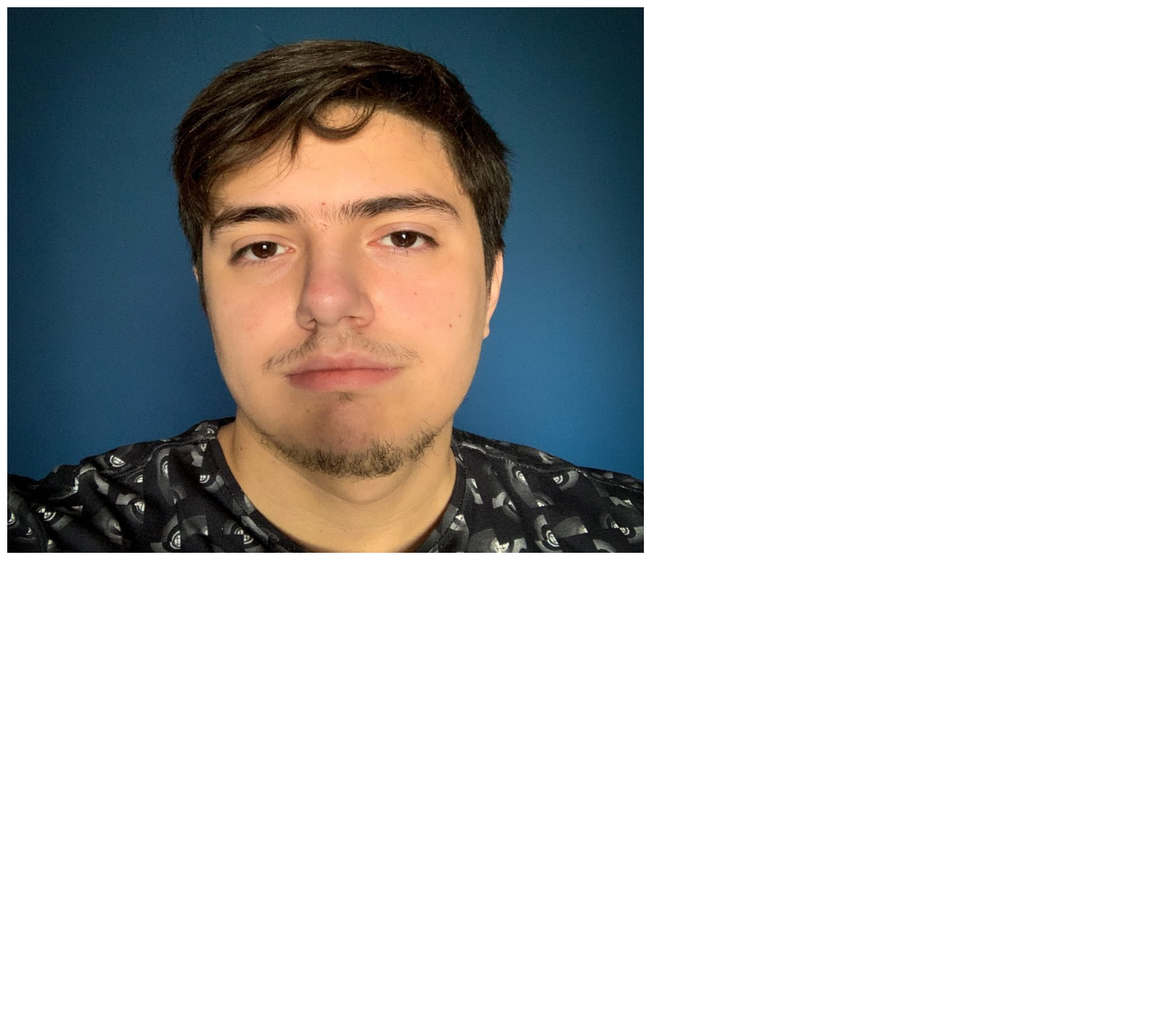
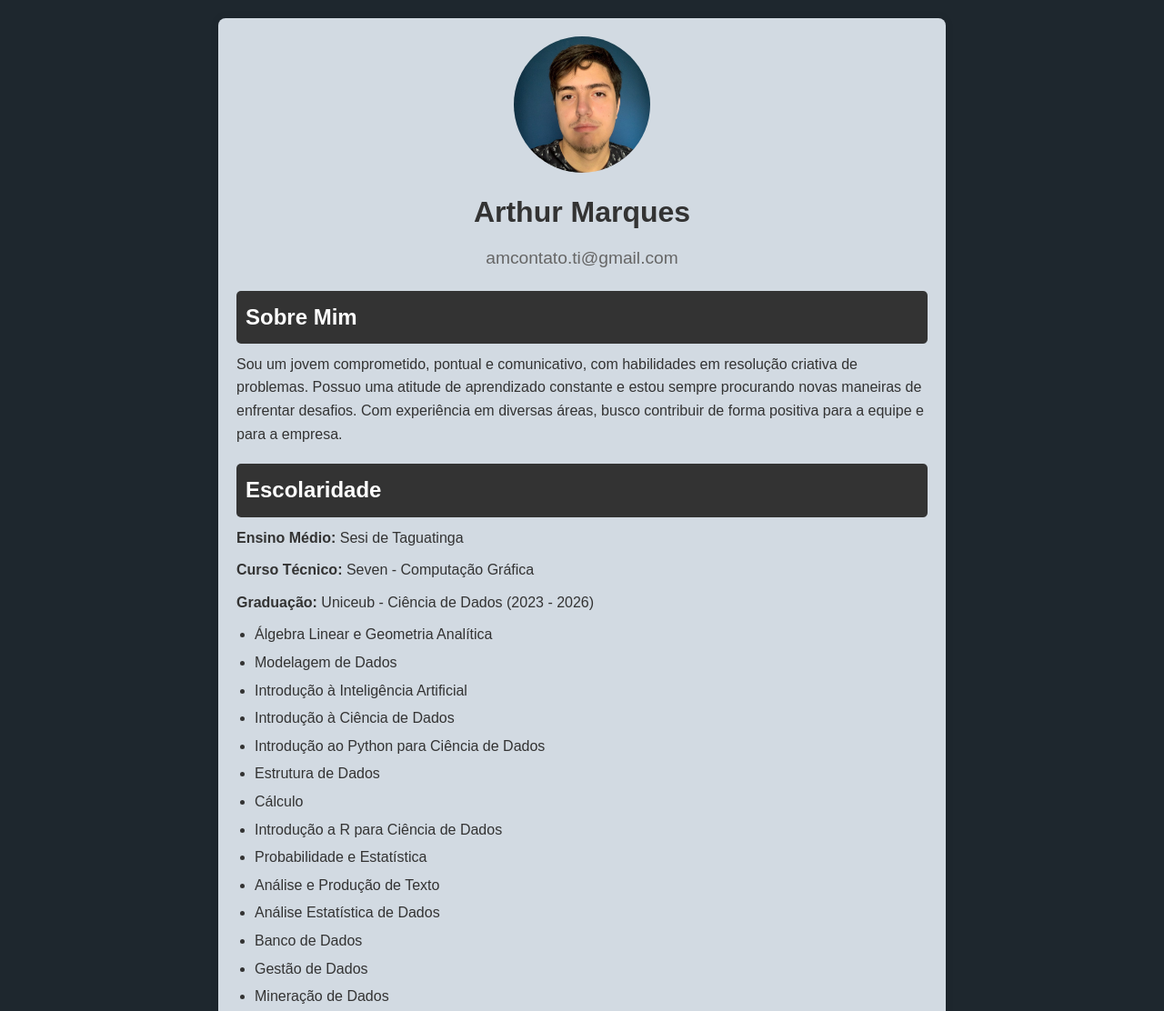
Before and after one commit to Amarqueso/Amarqueso.github.io, a plain HTML site: page index.html in a window 1280 px wide. Shown: the top 1112 px of the page at 91% size. Before the commit the page ends 800 px from the top, so only its background shows below. Drawn offline with Linux system fonts and the light colour scheme.

Commit message:
Primeira versão curriculo

```diff
--- a/css/styles.css
+++ b/css/styles.css
@@ -0,0 +1,103 @@
+/* Reset de estilos básicos */
+* {
+    margin: 0;
+    padding: 0;
+    box-sizing: border-box;
+    font-family: Arial, sans-serif;
+}
+
+/* Estilos gerais */
+body {
+    background-color: #1e272e;
+    color: #333;
+    line-height: 1.6;
+}
+
+/* Container principal */
+.container {
+    max-width: 800px;
+    margin: 20px auto;
+    background: #d2dae2;
+    padding: 20px;
+    border-radius: 8px;
+    box-shadow: 0 0 10px rgba(0, 0, 0, 0.1);
+}
+
+/* Header */
+header {
+    text-align: center;
+    margin-bottom: 20px;
+}
+
+header img {
+    border-radius: 50%;
+}
+
+header h1 {
+    font-size: 2em;
+    margin: 10px 0;
+}
+
+header p {
+    font-size: 1.2em;
+    color: #666;
+}
+
+/* Seções */
+section {
+    margin-bottom: 20px;
+}
+
+section h2 {
+    background: #333;
+    color: #fff;
+    padding: 10px;
+    border-radius: 5px;
+    font-size: 1.5em;
+    margin-bottom: 10px;
+}
+
+section p {
+    margin-bottom: 10px;
+}
+
+/* Lista de habilidades e escolaridade */
+ul {
+    list-style-type: disc;
+    padding-left: 20px;
+}
+
+ul li {
+    margin-bottom: 5px;
+}
+
+/* Experiência profissional */
+.job {
+    margin-bottom: 10px;
+}
+
+.job h3 {
+    font-size: 1.2em;
+    color: #007BFF;
+}
+
+.job p {
+    margin-bottom: 5px;
+}
+
+/* Rodapé */
+footer {
+    text-align: center;
+    margin-top: 20px;
+    font-size: 0.9em;
+    color: #666;
+}
+
+footer a {
+    color: #007BFF;
+    text-decoration: none;
+}
+
+footer a:hover {
+    text-decoration: underline;
+}
--- a/index.html
+++ b/index.html
@@ -1,12 +1,72 @@
 <!DOCTYPE html>
-<html lang="en">
+<html lang="pt-BR">
 <head>
     <meta charset="UTF-8">
     <meta name="viewport" content="width=device-width, initial-scale=1.0">
-    <title>Arthur Marques</title>
+    <title>Arthur Marques - Currículo</title>
     <link rel="stylesheet" href="css/styles.css">
 </head>
 <body>
-    <img src="img/foto de perfil.jpg" alt="foto_de_perfil" width="700" height="600">
+    <div class="container">
+        <header>
+            <img src="img/foto de perfil.jpg" alt="Foto de Perfil" width="150" height="150">
+            <h1>Arthur Marques</h1>
+            <p>amcontato.ti@gmail.com</p>
+        </header>
+
+        <section class="about">
+            <h2>Sobre Mim</h2>
+            <p>Sou um jovem comprometido, pontual e comunicativo, com habilidades em resolução criativa de problemas. Possuo uma atitude de aprendizado constante e estou sempre procurando novas maneiras de enfrentar desafios. Com experiência em diversas áreas, busco contribuir de forma positiva para a equipe e para a empresa.</p>
+        </section>
+
+        <section class="education">
+            <h2>Escolaridade</h2>
+            <p><strong>Ensino Médio:</strong> Sesi de Taguatinga</p>
+            <p><strong>Curso Técnico:</strong> Seven - Computação Gráfica</p>
+            <p><strong>Graduação:</strong> Uniceub - Ciência de Dados (2023 - 2026)</p>
+            <ul>
+                <li>Álgebra Linear e Geometria Analítica</li>
+                <li>Modelagem de Dados</li>
+                <li>Introdução à Inteligência Artificial</li>
+                <li>Introdução à Ciência de Dados</li>
+                <li>Introdução ao Python para Ciência de Dados</li>
+                <li>Estrutura de Dados</li>
+                <li>Cálculo</li>
+                <li>Introdução a R para Ciência de Dados</li>
+                <li>Probabilidade e Estatística</li>
+                <li>Análise e Produção de Texto</li>
+                <li>Análise Estatística de Dados</li>
+                <li>Banco de Dados</li>
+                <li>Gestão de Dados</li>
+                <li>Mineração de Dados</li>
+            </ul>
+        </section>
+
+        <section class="skills">
+            <h2>Habilidades e Proficiências</h2>
+            <ul>
+                <li>Familiaridade com Java e IDE Eclipse: programação orientada a objetos, criação de classes, pacotes, polimorfismo, ArrayList, tipagem de variáveis e funções.</li>
+                <li>Compreensão de diagramas de classe UML, tanto de entidades quanto de serviços.</li>
+                <li>Entendimento de Metodologias Ágeis: Scrum e Kanban.</li>
+                <li>Proficiência em Python com bibliotecas pandas e numpy para manipulação de data frames.</li>
+                <li>Uso de R para análises estatísticas.</li>
+                <li>Criação e manipulação de databases com PostgreSQL e SQL Workbench.</li>
+            </ul>
+        </section>
+
+        <section class="experience">
+            <h2>Experiência Profissional</h2>
+            <div class="job">
+                <h3>Estágio em TI na Capital Cargas</h3>
+                <p><strong>Período:</strong> 2 meses</p>
+                <p>Prestação de suporte na manutenção de computadores, auxiliando o time nas atividades corriqueiras. Manipulação de dados por meio do Excel e atualização de registros em sistema empresarial online.</p>
+            </div>
+        </section>
+
+        <footer>
+            <p><a href="https://www.linkedin.com/in/arthur-marques-v/" target="_blank">LinkedIn</a></p>
+            <p>&copy; 2024 Arthur Marques. Todos os direitos reservados.</p>
+        </footer>
+    </div>
 </body>
 </html>
```
